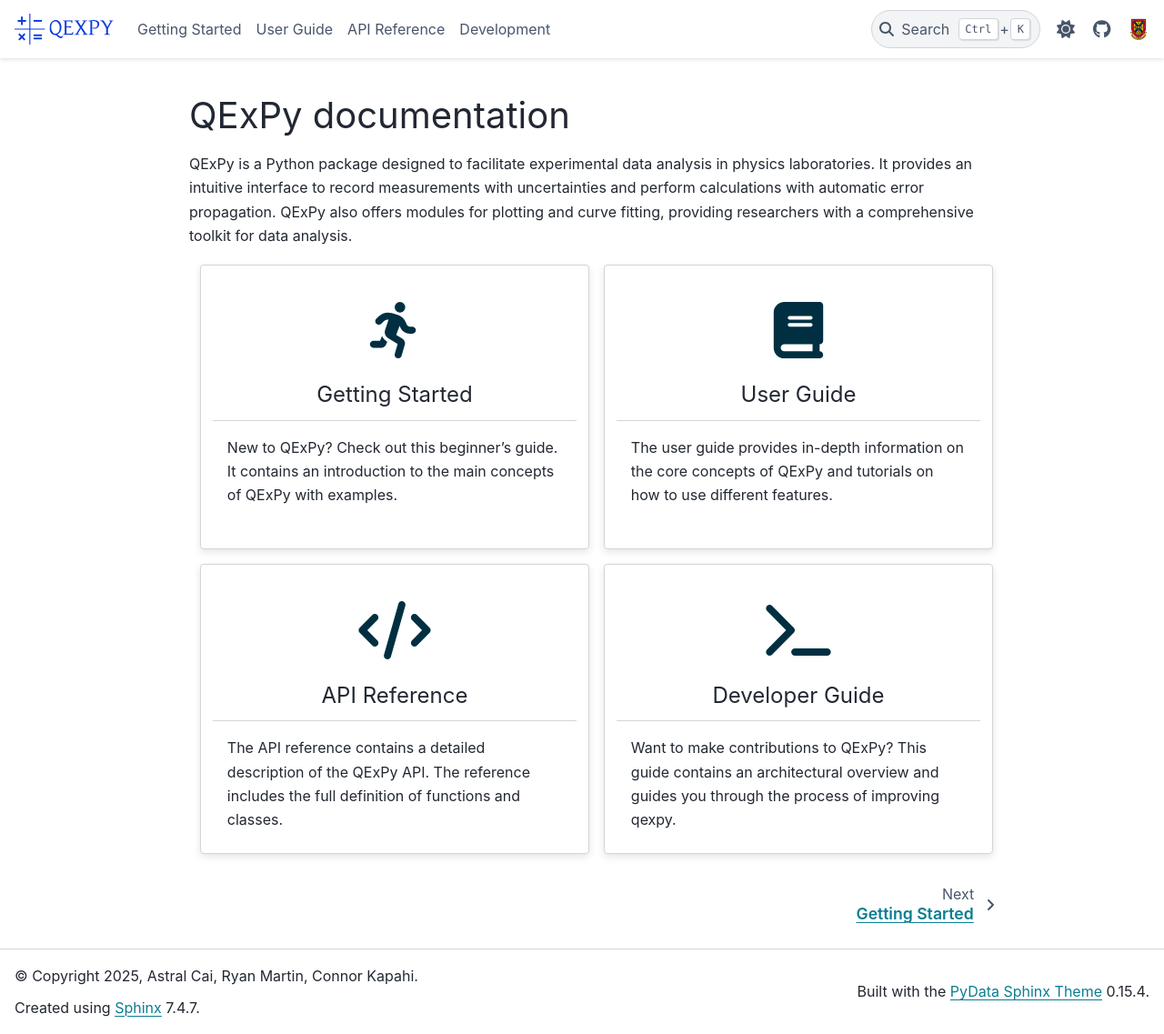
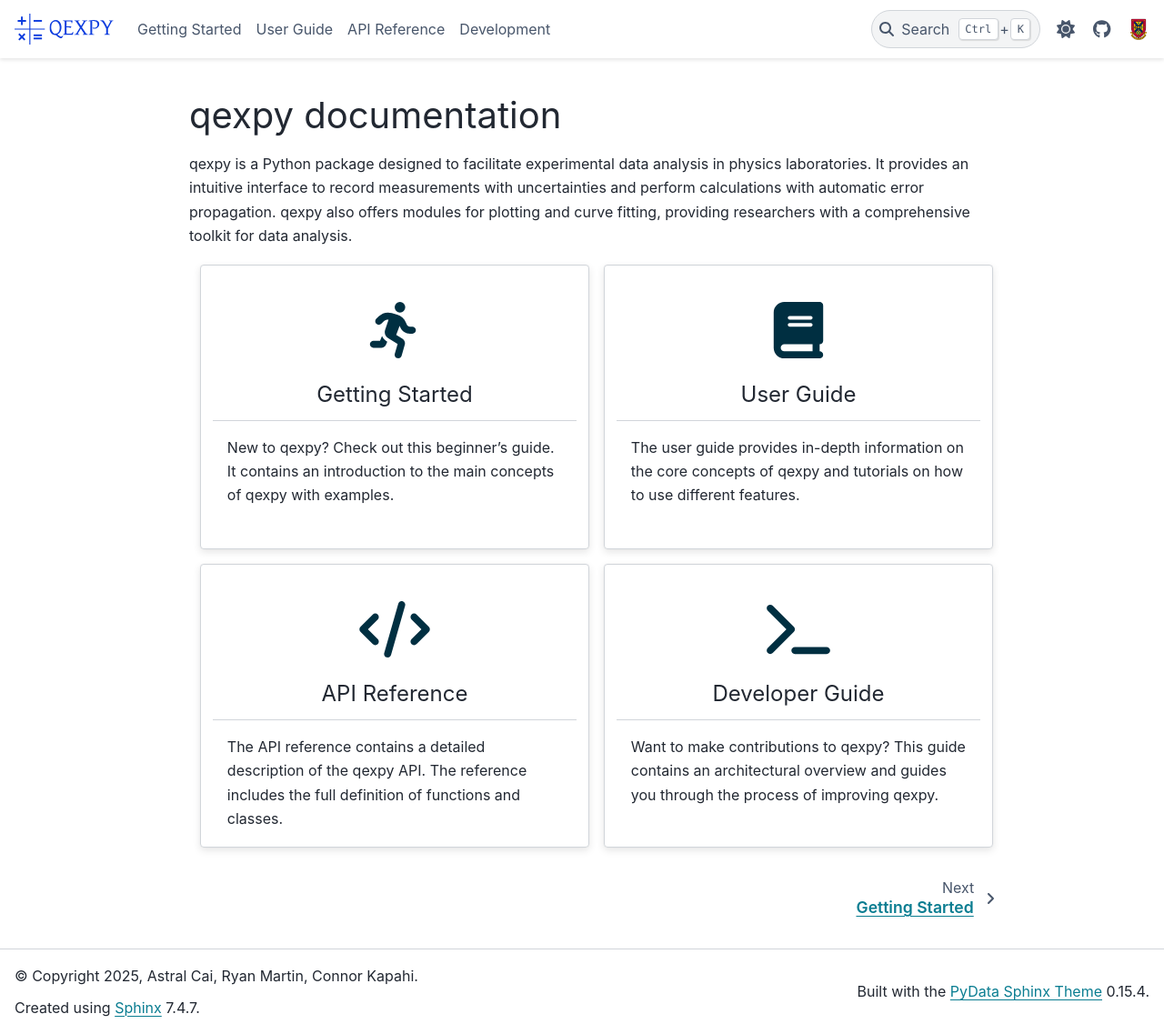
Before and after one commit to Queens-Physics/qexpy, a Sphinx documentation site: the page built from docs/source/index.rst, in a window 1280 px wide and 1137 px high. Shown: the whole window at 91% size. Built offline with Sphinx 7.4.7 and the PyData theme 0.15.4, drawn with Linux system fonts in a browser that asks for light colours.

```diff
--- a/docs/source/index.rst
+++ b/docs/source/index.rst
@@ -1,10 +1,10 @@
-QExPy documentation
+qexpy documentation
 ===================
 
-QExPy is a Python package designed to facilitate experimental data analysis in
+qexpy is a Python package designed to facilitate experimental data analysis in
 physics laboratories. It provides an intuitive interface to record measurements
 with uncertainties and perform calculations with automatic error propagation.
-QExPy also offers modules for plotting and curve fitting, providing researchers
+qexpy also offers modules for plotting and curve fitting, providing researchers
 with a comprehensive toolkit for data analysis.
 
 .. toctree::
@@ -27,8 +27,8 @@ with a comprehensive toolkit for data analysis.
       Getting Started
       ^^^^^^^^^^^^^^^
 
-      New to QExPy? Check out this beginner's guide. It contains an introduction to the main
-      concepts of QExPy with examples.
+      New to qexpy? Check out this beginner's guide. It contains an introduction to the main
+      concepts of qexpy with examples.
 
    .. grid-item-card::
       :img-top: ./_static/index-images/user-guide.svg
@@ -38,7 +38,7 @@ with a comprehensive toolkit for data analysis.
       User Guide
       ^^^^^^^^^^
 
-      The user guide provides in-depth information on the core concepts of QExPy and tutorials
+      The user guide provides in-depth information on the core concepts of qexpy and tutorials
       on how to use different features.
 
    .. grid-item-card::
@@ -49,7 +49,7 @@ with a comprehensive toolkit for data analysis.
       API Reference
       ^^^^^^^^^^^^^
 
-      The API reference contains a detailed description of the QExPy API. The reference includes
+      The API reference contains a detailed description of the qexpy API. The reference includes
       the full definition of functions and classes.
 
    .. grid-item-card::
@@ -60,5 +60,5 @@ with a comprehensive toolkit for data analysis.
       Developer Guide
       ^^^^^^^^^^^^^^^
 
-      Want to make contributions to QExPy? This guide contains an architectural overview and
+      Want to make contributions to qexpy? This guide contains an architectural overview and
       guides you through the process of improving qexpy.
```
Also changed, not shown: CHANGELOG.md (+2 -2 lines), README.md (+31 -4 lines), 2 other files.
